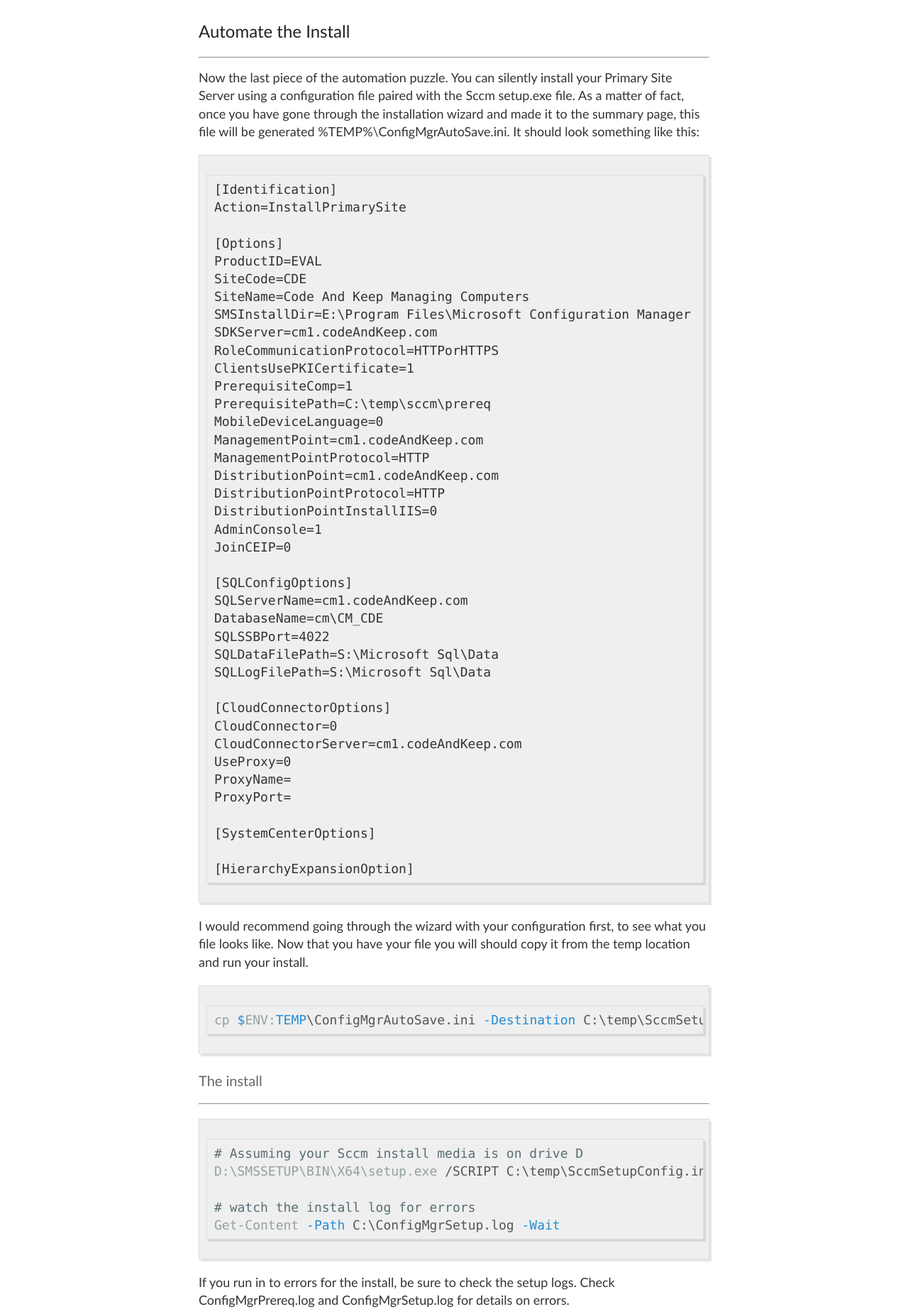
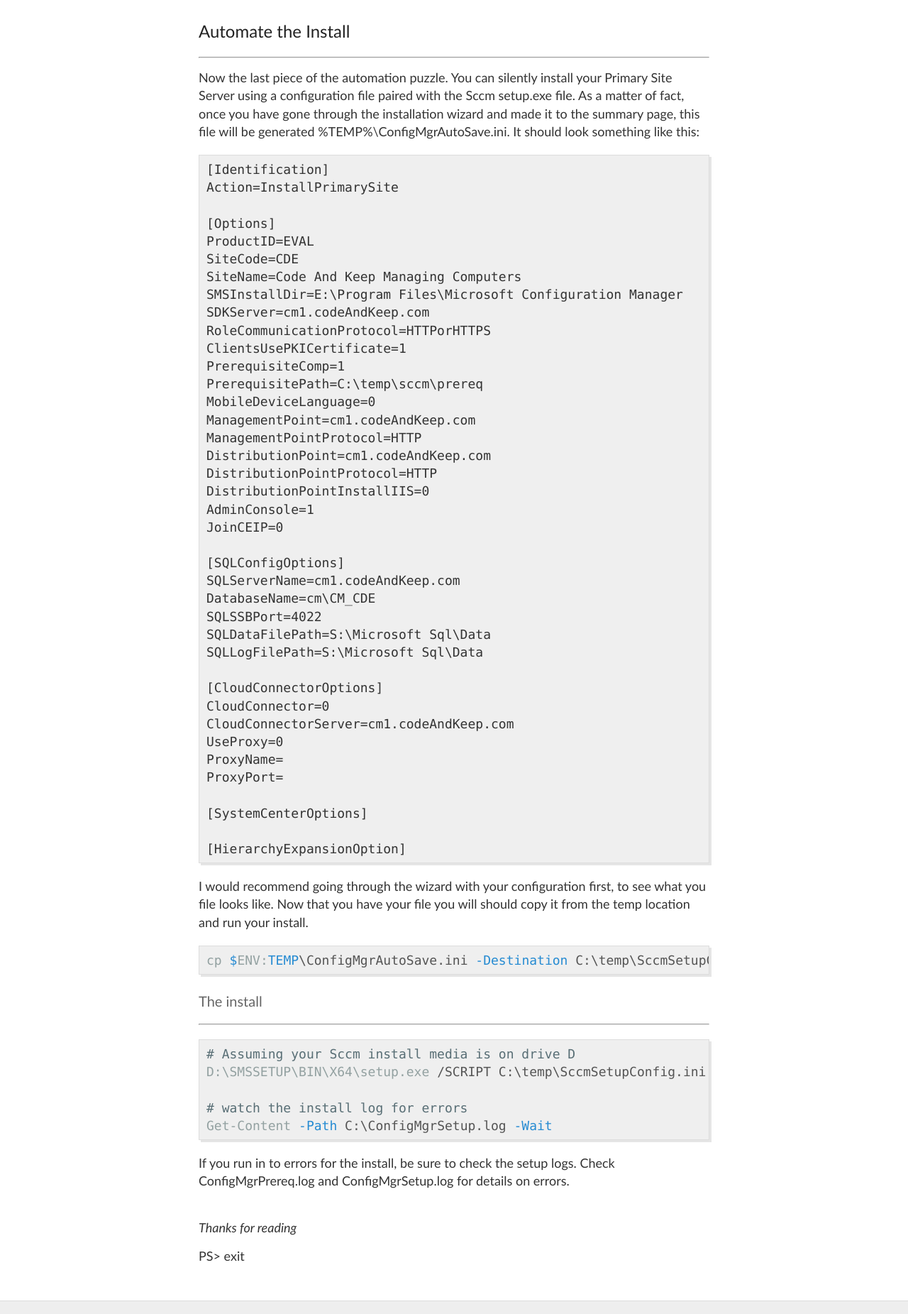
Before and after one commit to briansworth/dev, a Jekyll site: the page built from _posts/2019-1-27-PowerShell-Sccm-Primary-Site-Install.md, in a window 1280 px wide. Shown: the part 635-2486 px from the top of the page at 71% size. Built offline with Jekyll 4.4.1, drawn with Linux system fonts in a browser that asks for light colours.

Commit message:
Changed css_class to pygments

```diff
--- a/_config.yml
+++ b/_config.yml
@@ -67,6 +67,7 @@
   syntax_highlighter_opts:
     # Use existing pygments syntax highlighting css
  #   css_class: 'highlight'
+     css_class: 'pygments'
 
 # Set the Sass partials directory, as we're using @imports
 sass:
```
